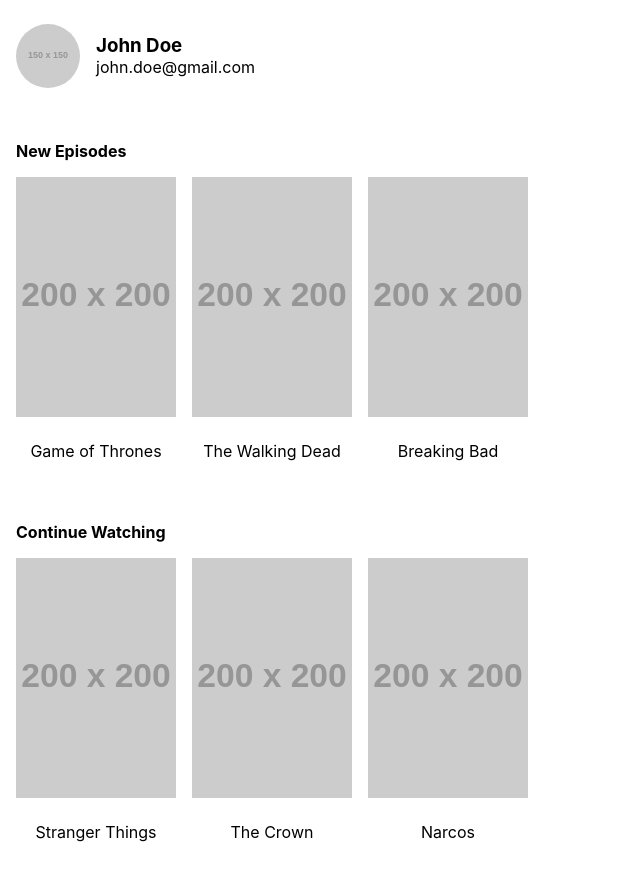
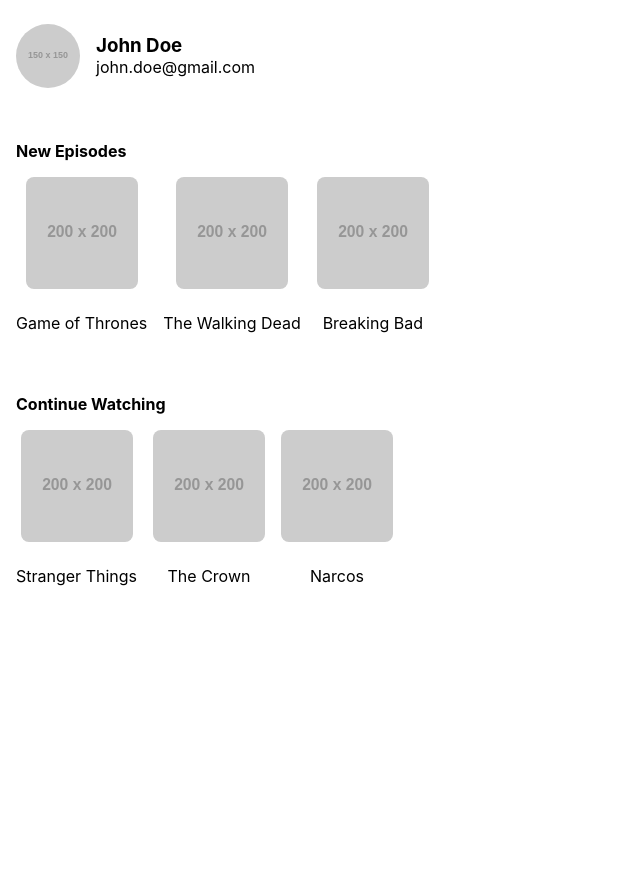
Before and after one commit to sushi057/herdim-na-ta, a React (Create React App) app: page / in a window 1280 px wide. Shown: the part 1140-2020 px from the top of the page, without its empty margins (0-640 px from the left). After the commit the page ends 1782 px from the top, so only its background shows below. Built offline with nearby package versions, Linux system fonts and the light colour scheme.

Commit message:
User Section Design

```diff
--- a/src/styles/popular.css
+++ b/src/styles/popular.css
@@ -2,7 +2,6 @@
   width: 71%;
   padding: 30px;
   box-sizing: border-box;
-  overflow-x: scroll;
 }
 
 .popular-list {
--- a/src/styles/user.css
+++ b/src/styles/user.css
@@ -25,7 +25,6 @@
 .user-sections {
   display: flex;
   flex-direction: column;
-  overflow-y: scroll;
   margin: 1rem;
   flex-grow: 1;
 }
@@ -53,8 +52,8 @@
 }
 
 .user-show img {
-  width: 10rem;
-  height: 15rem;
+  width: 7rem;
+  border-radius: 8px;
   object-fit: cover;
   margin-bottom: 0.5rem;
 }
```
